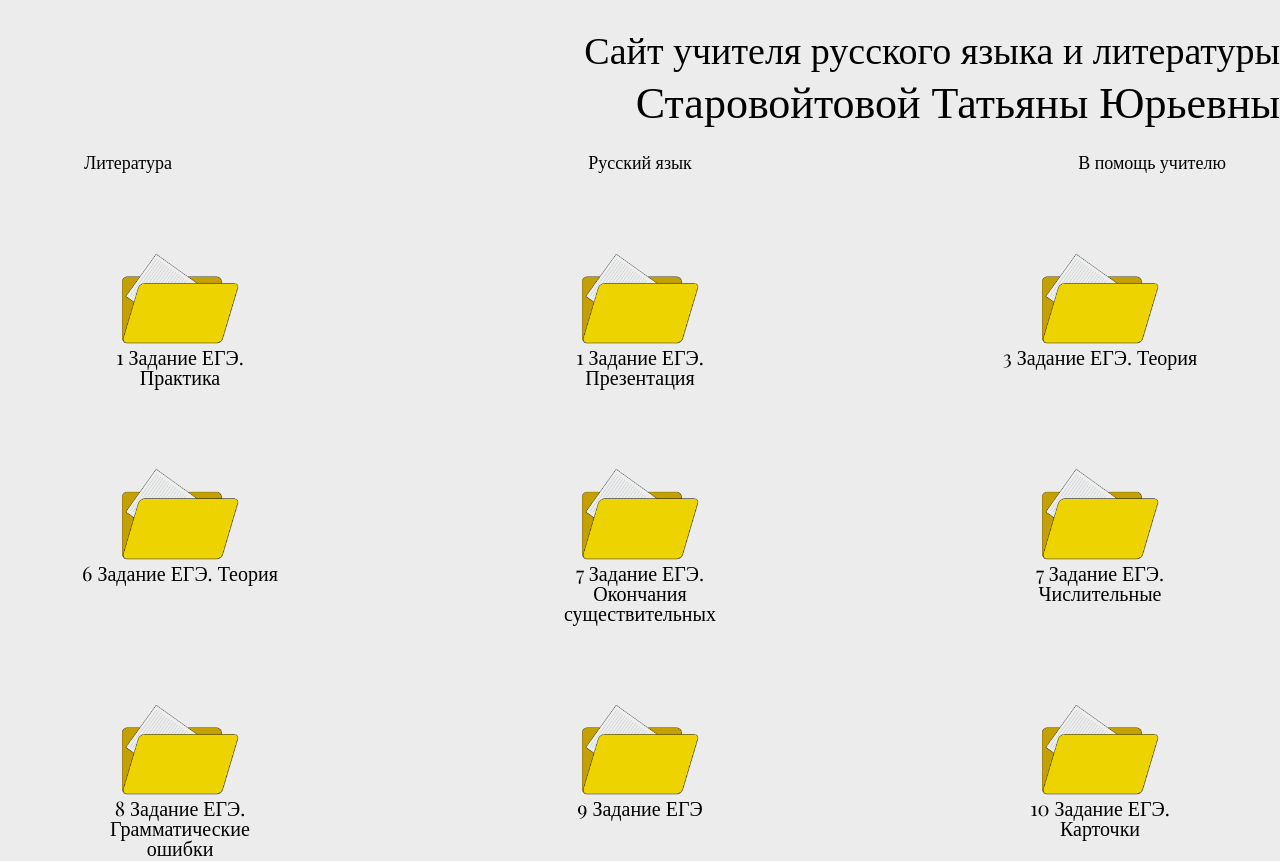
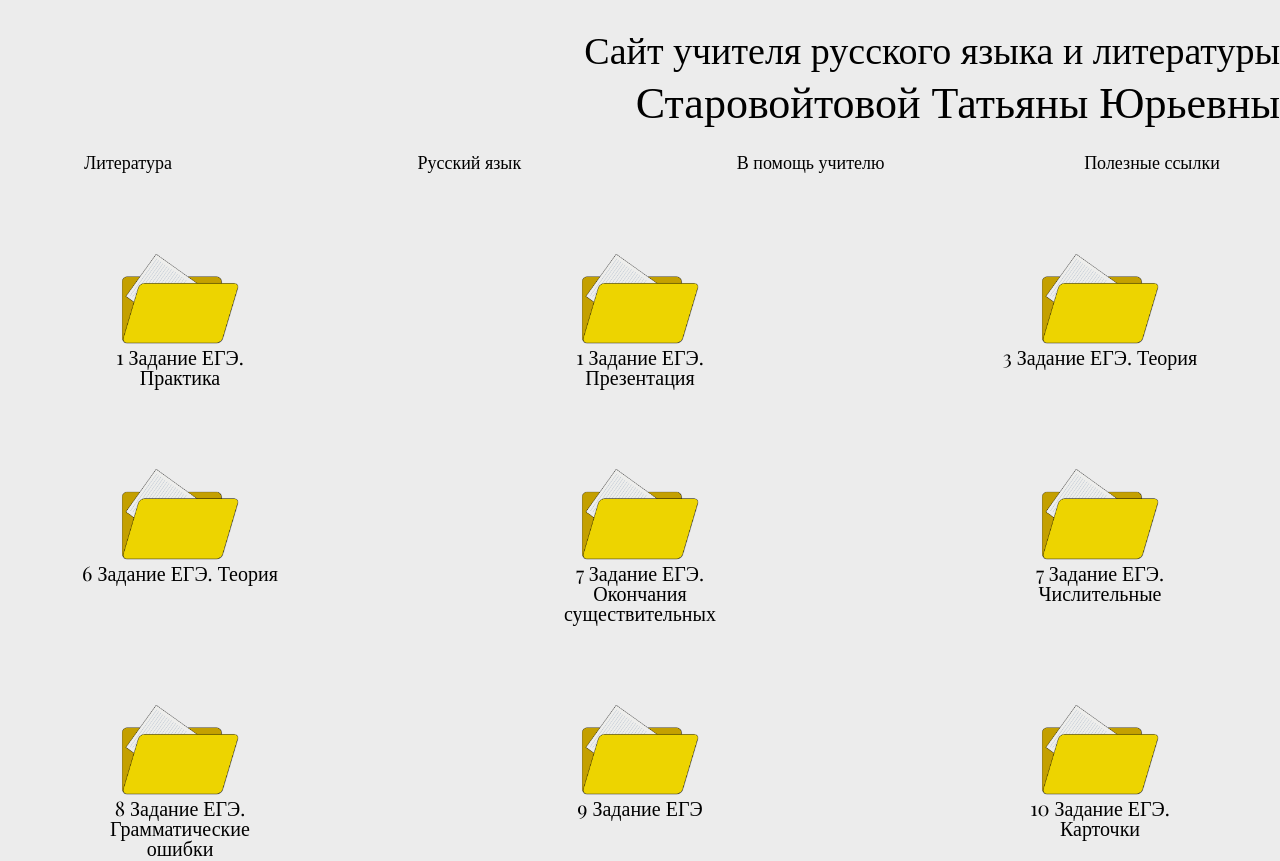
Before and after one commit to lapserdaser/TeacherPhilolog, a plain HTML site: page russEge.html in a window 1280 px wide. Shown: the top 861 px of the page. Drawn offline with nearby package versions, Linux system fonts and the light colour scheme; a web font is replaced by a local one.

Commit message:
Update russEge.html

```diff
--- a/russEge.html
+++ b/russEge.html
@@ -42,6 +42,7 @@
 
 
 					<li class="header__iner-item"><a href="helpTeacher.html">В помощь учителю</a></li>
+					<li class="header__iner-item"><a href="manual.html">Полезные ссылки</a></li>
 
 				</ul>
 			</div>
```
